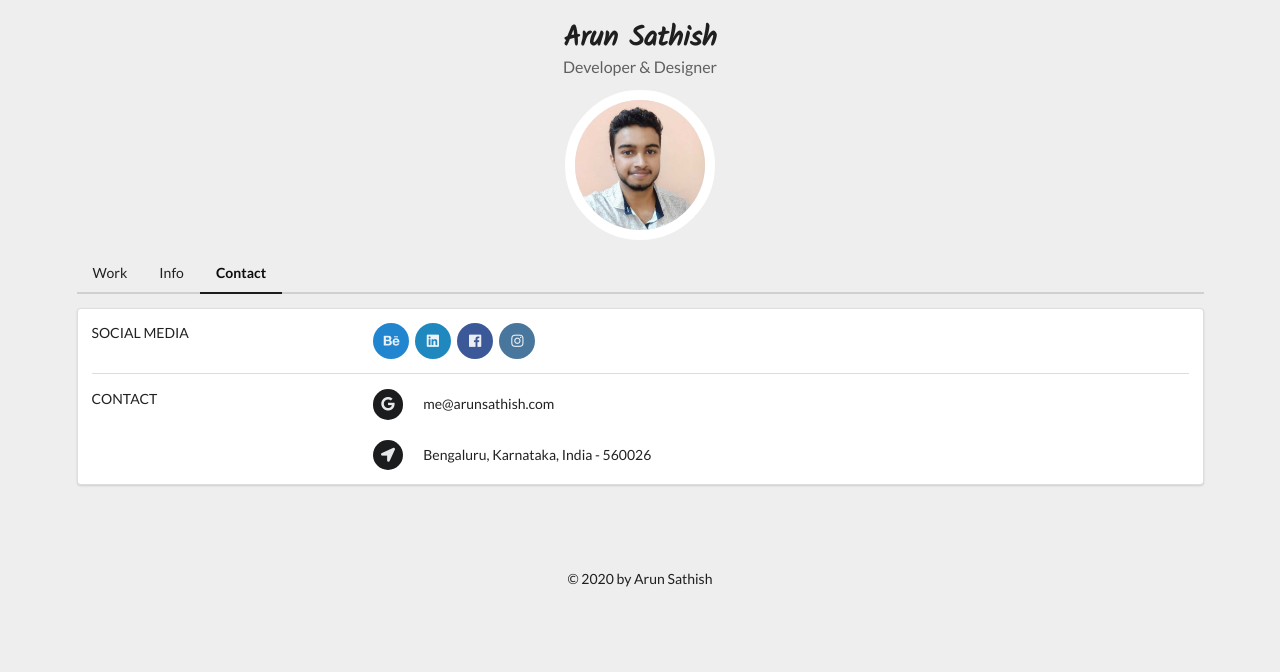
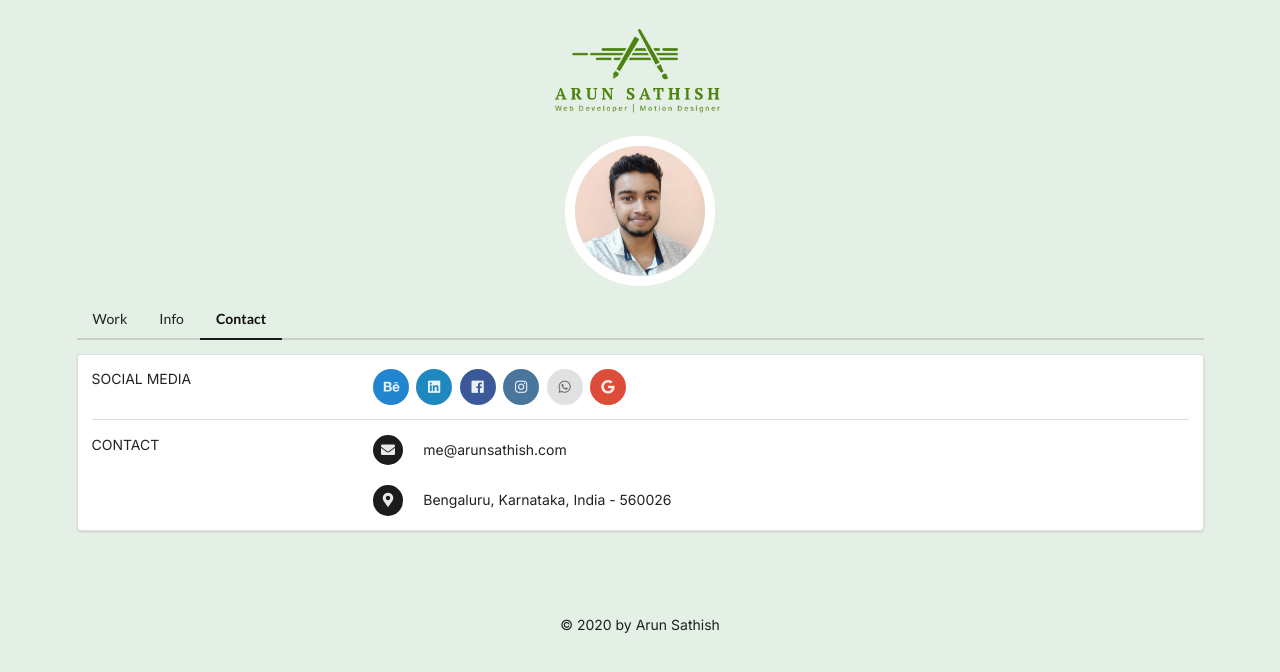
Before and after one commit to arunsathish/WEB-myportfolio, a website: page contact.html in a window 1280 px wide. Drawn offline with nearby package versions, Linux system fonts and the light colour scheme.

Commit message:
theme customization

```diff
--- a/contact.html
+++ b/contact.html
@@ -10,9 +10,11 @@
     <meta http-equiv="X-UA-Compatible" content="ie=edge">
     <meta name="description" content="Arun Sathish is a Designer & Developer who mainly develops websites, design illustration, UX/UI design. And he also enjoys audio & video production.">
     <meta name="author" content="Arun S">
+    <meta name="theme-color" content="#e4efe5" />
 
     <!-- Styles -->
-    <link href="https://fonts.googleapis.com/css?family=Kalam|Lato&display=swap" rel="stylesheet">
+    <link href="https://fonts.googleapis.com/css2?family=Inter&display=swap" rel="stylesheet">
+    <link href="https://fonts.googleapis.com/icon?family=Material+Icons" rel="stylesheet">
     <link rel="stylesheet" href="css/semantic/semantic.min.css">
     <link rel="stylesheet" href="css/styles.css">
 
@@ -39,8 +41,9 @@
 <div class="ui container">
 
     <h1 class="ui header myname">
-        Arun Sathish
-        <div class="sub header">Developer & Designer</div>
+        <div class="logo-container">
+            <img id="logo" src="./img/logo-verticle-arunsathish.png" alt="Arun Sathish Logo" width="170">
+        </div>
     </h1>
     <div class="ui content center aligned" >
         <img class="ui small circular image" alt="Arun Photo" src="./img/arun-photo1.jpg" style="margin: 0 auto;">
@@ -61,14 +64,16 @@
                     <a class="ui circular linkedin icon button" href="https://www.linkedin.com/in/arun-sathish" data-tooltip="linkedin.com/in/arun-sathish" data-inverted="" target="_blank"><i class="linkedin icon"></i></a>
                     <a class="ui circular facebook icon button" href="https://www.facebook.com/SathishArun" data-tooltip="facebook.com/SathishArun" data-inverted="" target="_blank"><i class="facebook icon"></i></a>
                     <a class="ui circular instagram icon button" href="https://www.instagram.com/arun_sathish" data-tooltip="instagram.com/arun_sathish" data-inverted="" target="_blank"><i class="instagram icon"></i></a>
+                    <a class="ui circular whatsapp icon button" href="https://api.whatsapp.com/send?phone=8792817551" data-tooltip="(+91) 879-281-7551" data-inverted="" target="_blank"><i class="whatsapp icon"></i></a>
+                    <a class="ui circular google plus icon button" href="mailto: arun3050@gmail.com" data-tooltip="arun3050@gmail.com" data-inverted="" target="_blank"><i class="google icon"></i></a>
                 </div>
             </div>
             <div class="ui divider"></div>
             <div class="ui grid">
                 <div class="four wide column">CONTACT</div>
                 <div class="twelve wide column">
-                    <button class="compact ui black circular google icon button" style="margin-right: 20px; margin-bottom: 20px;"><i class="google icon"></i></button>me@arunsathish.com <br>
-                    <button class="compact ui black circular location arrow icon button" style="margin-right: 20px;"><i class="location arrow icon"></i></button>Bengaluru, Karnataka, India - 560026
+                    <button class="compact ui black circular envelope icon button" style="margin-right: 20px; margin-bottom: 20px;"><i class="envelope icon"></i></button>me@arunsathish.com <br>
+                    <button class="compact ui black circular map-marker-alt icon button" style="margin-right: 20px;"><i class="map marker alternate icon"></i></button>Bengaluru, Karnataka, India - 560026
                 </div>
             </div>
         </div>
--- a/css/styles.css
+++ b/css/styles.css
@@ -1,6 +1,16 @@
 body {
-    font-family: 'Lato', sans-serif;
-    background-color: #eeeeee;
+    font-family: 'Inter', sans-serif;
+    background-color: #e4efe5;
+}
+
+img {
+    pointer-events: none;
+}
+
+.logo-container {
+    user-select: none;
+    margin-top: 8px;
+    text-align: center;
 }
 
 .ui.small.circular.image {
```
Also changed, not shown: index.html (+5 -4 lines), info.html (+6 -3 lines), project/handshake.html (+5 -3 lines), project/oms.html (+6 -4 lines), favicon_io/android-chrome-192x192.png, favicon_io/android-chrome-512x512.png, favicon_io/apple-touch-icon.png, favicon_io/favicon-16x16.png, favicon_io/favicon-32x32.png, favicon_io/favicon.ico, img/logo-primary-arunsathish.png (added), img/logo-verticle-arunsathish.png (added).
